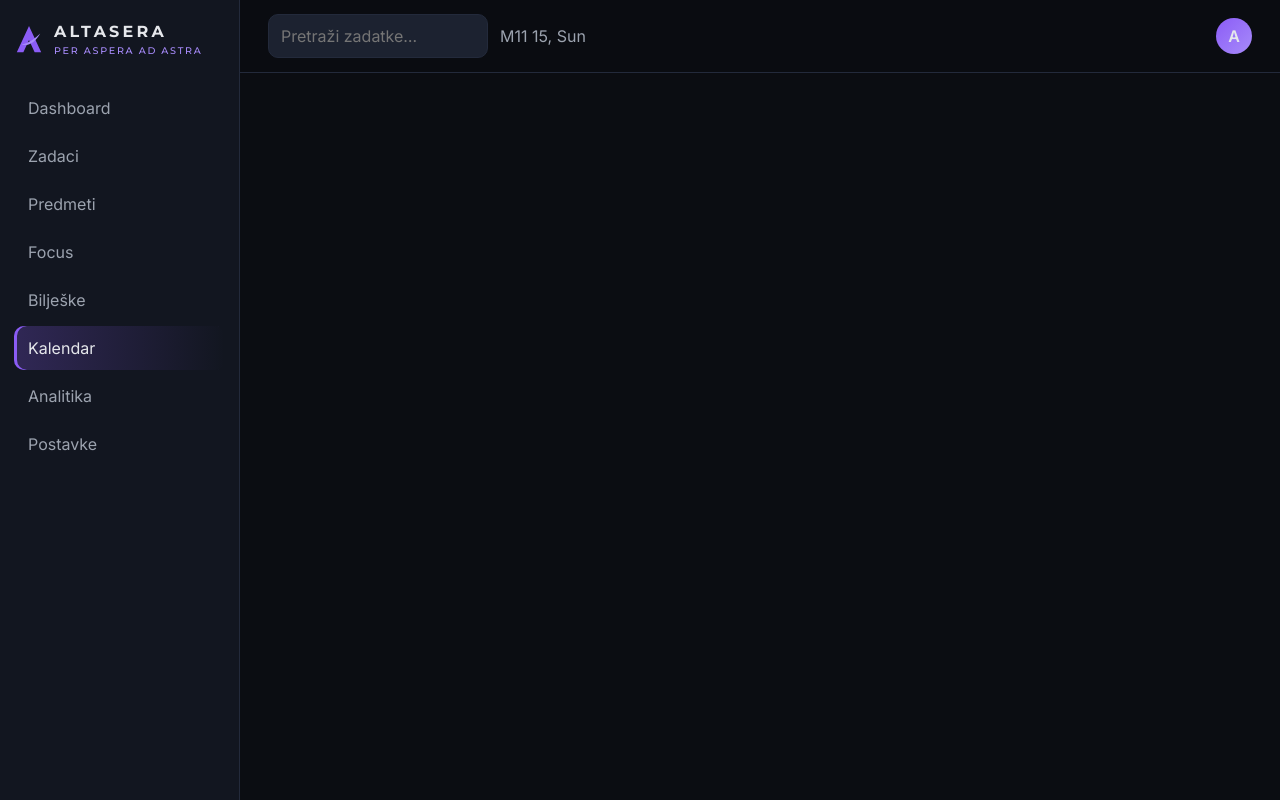
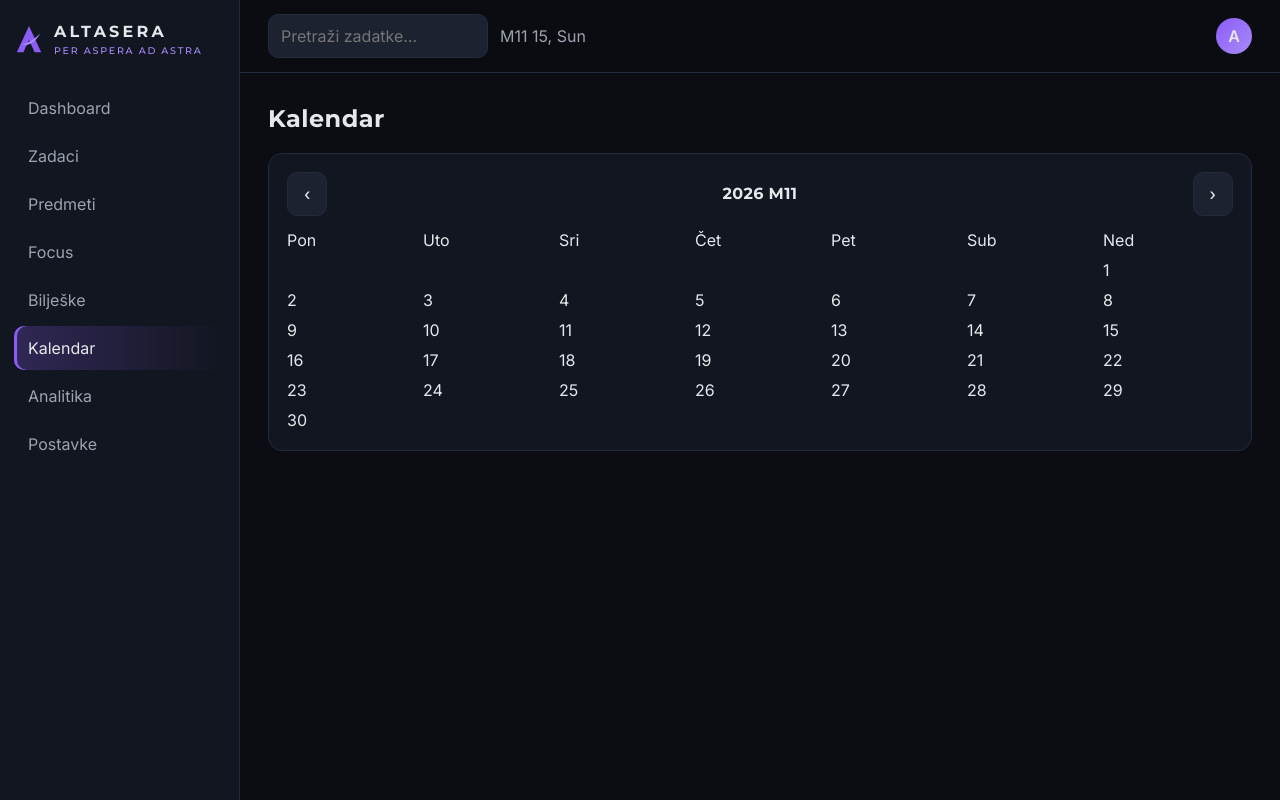
Before and after one commit to fatihomerovic/privtest, a plain HTML site: page index.html in a window 1280 px wide. Both pictures are taken after a click on the link "Kalendar". Drawn offline with nearby package versions, Linux system fonts and the light colour scheme.

Commit message:
feat(calendar): monthly grid with Monday-first layout
Stranica Kalendar: mjesecni prikaz u mrezi 7 kolona, sedmica pocinje ponedjeljkom, naslov mjeseca i godine.

```diff
--- a/css/pages/calendar.css
+++ b/css/pages/calendar.css
@@ -1 +1,2 @@
 /* calendar page styles */
+.cal{display:grid;grid-template-columns:repeat(7,1fr);gap:6px;margin-top:12px}
--- a/js/modules/calendar.js
+++ b/js/modules/calendar.js
@@ -1 +1,23 @@
 const Calendar = Altasera.modules.calendar = {};
+Calendar.ym = { y: new Date().getFullYear(), m: new Date().getMonth() };
+Calendar.sel = null; Calendar.cellExtras = []; Calendar.rowExtras = []; Calendar.panelExtras = [];
+Calendar.names = ['Pon', 'Uto', 'Sri', 'Čet', 'Pet', 'Sub', 'Ned'];
+Calendar.init = function () {
+  $('#view-calendar').innerHTML = `<h2>Kalendar</h2>
+    <div class="card"><div class="row"><button class="btn ghost" id="c-prev">‹</button><h3 id="c-title" class="grow" style="text-align:center;margin:0"></h3><button class="btn ghost" id="c-next">›</button></div><div class="cal" id="c-grid"></div></div>
+    <div class="card" id="c-day" style="margin-top:16px" hidden></div>`;
+  $('#c-prev').onclick = () => Calendar.go && Calendar.go(-1);
+  $('#c-next').onclick = () => Calendar.go && Calendar.go(1);
+  $('#c-grid').onclick = e => { const c = e.target.closest('[data-d]'); if (c && Calendar.pick) Calendar.pick(c.dataset.d); };
+};
+Calendar.render = function () {
+  const { y, m } = Calendar.ym, first = new Date(y, m, 1), lead = (first.getDay() + 6) % 7, days = new Date(y, m + 1, 0).getDate();
+  $('#c-title').textContent = first.toLocaleDateString('bs', { month: 'long', year: 'numeric' });
+  let h = Calendar.names.map(n => `<div class="cal-h">${n}</div>`).join('');
+  for (let i = 0; i < lead; i++) h += '<div></div>';
+  for (let d = 1; d <= days; d++) {
+    const key = dateKey(new Date(y, m, d));
+    h += `<div class="cal-d ${key === todayStr() ? 'today' : ''} ${Calendar.sel === key ? 'sel' : ''}" data-d="${key}"><span>${d}</span>${Calendar.cellExtras.map(f => f(key)).join('')}</div>`;
+  }
+  $('#c-grid').innerHTML = h;
+};
```
